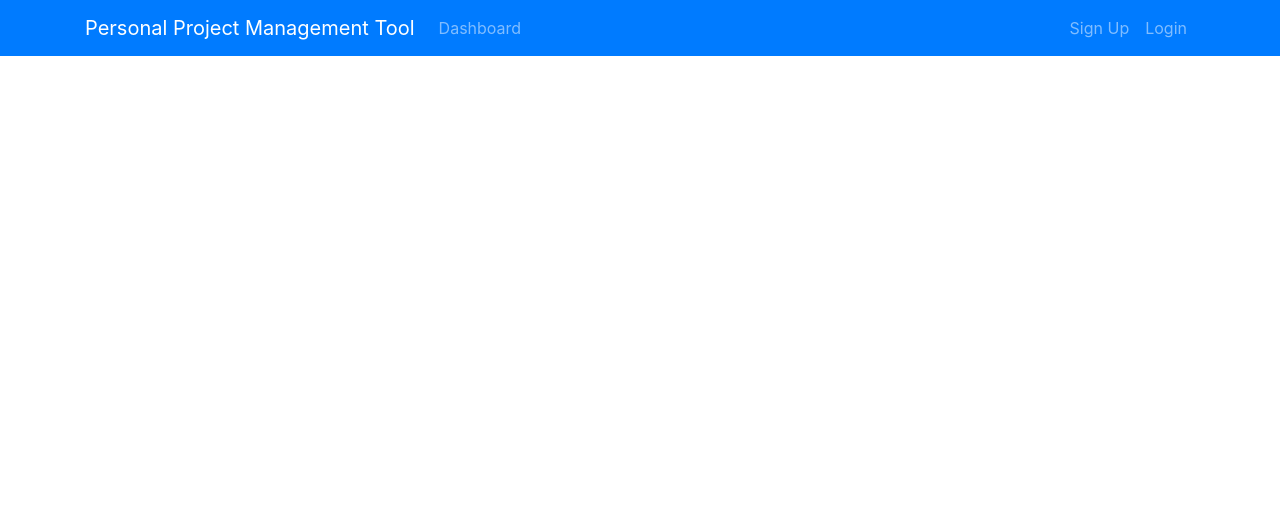
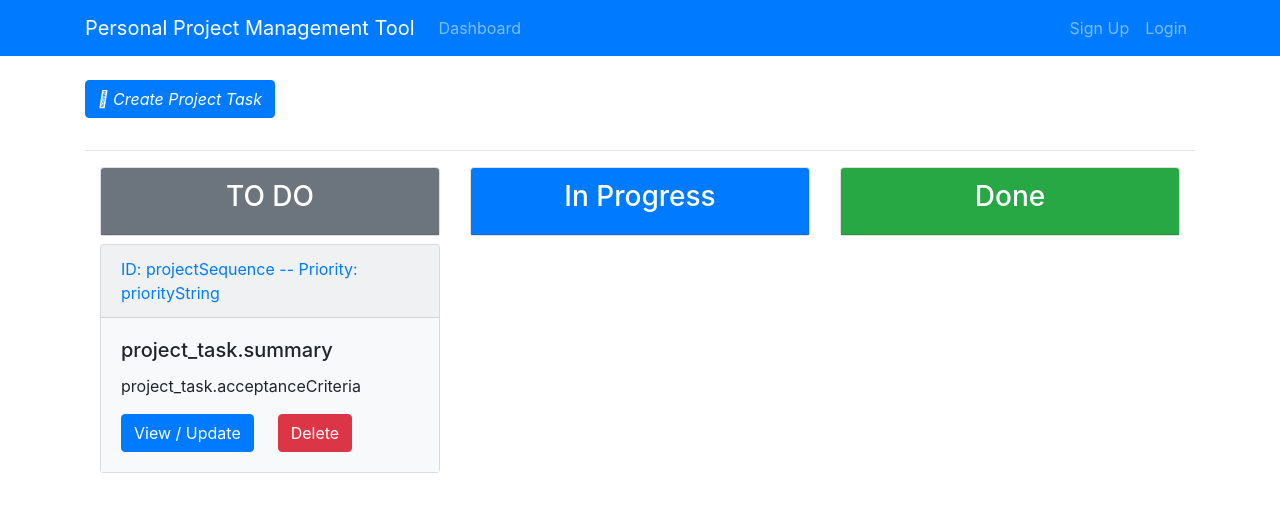
Before and after one commit to SaedMami/task-planner-react-client, a React (Create React App) app: page /board/1 in a window 1280 px wide. Shown: the top 512 px of the page. Built offline with nearby package versions, Linux system fonts and the light colour scheme.

Commit message:
Skeleton for project board

```diff
--- a/src/App.js
+++ b/src/App.js
@@ -6,6 +6,7 @@
 import { BrowserRouter as Router, Route } from "react-router-dom";
 import AddProjectForm from "./components/Project/AddProjectForm";
 import UpdateProjectForm from "./components/Project/UpdateProjectForm";
+import ProjectBoard from "./components/ProjectBoard/ProjectBoard";
 import { Provider } from "react-redux";
 import store from "./store/configureStore";
 
@@ -22,6 +23,11 @@
             path="/updateProject/:id"
             component={UpdateProjectForm}
           />
+          <Route
+            exact
+            path="/board/:projectCode"
+            component={ProjectBoard}
+          ></Route>
         </div>
       </Router>
     </Provider>
--- a/src/components/Project/ProjectItem.js
+++ b/src/components/Project/ProjectItem.js
@@ -35,11 +35,11 @@
             </div>
             <div className="col-md-4 d-none d-lg-block">
               <ul className="list-group">
-                <a href="#">
+                <Link to={`/board/${projectCode}`}>
                   <li className="list-group-item board">
                     <i className="fa fa-flag-checkered pr-1">Project Board </i>
                   </li>
-                </a>
+                </Link>
                 <Link to={`/updateProject/${projectCode}`}>
                   <li className="list-group-item update">
                     <i className="fa fa-edit pr-1">Update Project Info</i>
--- /dev/null
+++ b/src/components/ProjectBoard/ProjectBoard.js
@@ -0,0 +1,83 @@
+import React, { Component } from "react";
+
+class ProjectBoard extends Component {
+  render() {
+    return (
+      <div className="container">
+        <a href="#" className="btn btn-primary mb-3">
+          <i className="fas fa-plus-circle"> Create Project Task</i>
+        </a>
+        <br />
+        <hr />
+        {
+          //<!-- Backlog STARTS HERE -->
+        }
+
+        <div className="container">
+          <div className="row">
+            <div className="col-md-4">
+              <div className="card text-center mb-2">
+                <div className="card-header bg-secondary text-white">
+                  <h3>TO DO</h3>
+                </div>
+              </div>
+
+              {
+                //<!-- SAMPLE PROJECT TASK STARTS HERE -->
+              }
+              <div className="card mb-1 bg-light">
+                <div className="card-header text-primary">
+                  ID: projectSequence -- Priority: priorityString
+                </div>
+                <div className="card-body bg-light">
+                  <h5 className="card-title">project_task.summary</h5>
+                  <p className="card-text text-truncate ">
+                    project_task.acceptanceCriteria
+                  </p>
+                  <a href="#" className="btn btn-primary">
+                    View / Update
+                  </a>
+
+                  <button className="btn btn-danger ml-4">Delete</button>
+                </div>
+              </div>
+
+              {
+                //<!-- SAMPLE PROJECT TASK STARTS HERE -->
+                //<!-- SAMPLE PROJECT TASK ENDS HERE -->
+              }
+            </div>
+            <div className="col-md-4">
+              <div className="card text-center mb-2">
+                <div className="card-header bg-primary text-white">
+                  <h3>In Progress</h3>
+                </div>
+              </div>
+              {
+                //<!-- SAMPLE PROJECT TASK STARTS HERE -->
+                //<!-- SAMPLE PROJECT TASK ENDS HERE -->
+              }
+            </div>
+            <div className="col-md-4">
+              <div className="card text-center mb-2">
+                <div className="card-header bg-success text-white">
+                  <h3>Done</h3>
+                </div>
+              </div>
+              {
+                //<!-- SAMPLE PROJECT TASK STARTS HERE -->
+                //<!-- SAMPLE PROJECT TASK ENDS HERE -->
+              }
+            </div>
+          </div>
+        </div>
+
+        {
+          //<!-- Backlog ENDS HERE -->
+        }
+      </div>
+    );
+  }
+}
+
+export default ProjectBoard;
--- a/src/reducers/index.js
+++ b/src/reducers/index.js
@@ -1,8 +1,10 @@
 import { combineReducers } from "redux";
 import ErrorReducer from "./ErrorReducer";
 import ProjectReducer from "./ProjectReducer";
+import BacklogReducer from "./BacklogReducer";
 
 export default combineReducers({
   errors: ErrorReducer,
   project: ProjectReducer,
+  backlog: BacklogReducer,
 });
```
Also changed, not shown: src/components/ProjectBoard/Backlog.js (added), src/components/ProjectBoard/ProjectTasks/AddprojectTask.js (added), src/components/ProjectBoard/ProjectTasks/ProjectTask.js (added), src/components/ProjectBoard/ProjectTasks/UpdateProjectTask.js (added).
